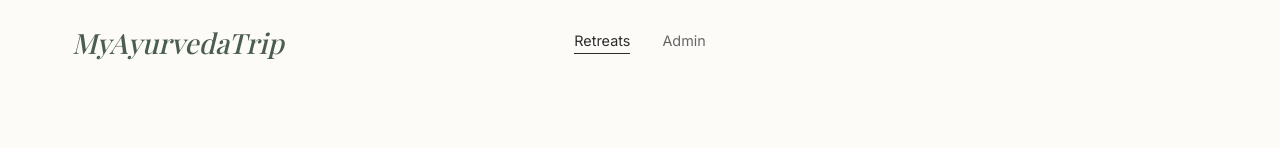
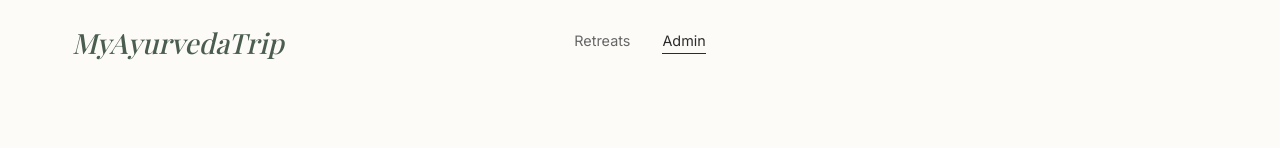
Before and after one commit to Devika488/MAT, a React (Vite) app in the folder frontend/: page /admin in a window 1280 px wide. Shown: the top 148 px of the page. Built offline with nearby package versions, Linux system fonts and the light colour scheme; no server answers; a web font is replaced by a local one.

Commit message:
feat(ui): use NavLink in Header for dynamic active state management

```diff
--- a/frontend/src/components/Header/Header.tsx
+++ b/frontend/src/components/Header/Header.tsx
@@ -1,5 +1,5 @@
 import React from 'react';
-import { Link } from 'react-router-dom';
+import { Link, NavLink } from 'react-router-dom';
 import './Header.css';
 
 const Header: React.FC = () => {
@@ -10,8 +10,8 @@ const Header: React.FC = () => {
           <Link to="/">MyAyurvedaTrip</Link>
         </div>
         <nav className="header-nav">
-          <Link to="/" className="nav-link active">Retreats</Link>
-          <Link to="/admin" className="nav-link">Admin</Link>
+          <NavLink to="/" className="nav-link" end>Retreats</NavLink>
+          <NavLink to="/admin" className="nav-link">Admin</NavLink>
         </nav>
         {/* User icon removed as per requirement */}
         <div className="header-actions">
```
